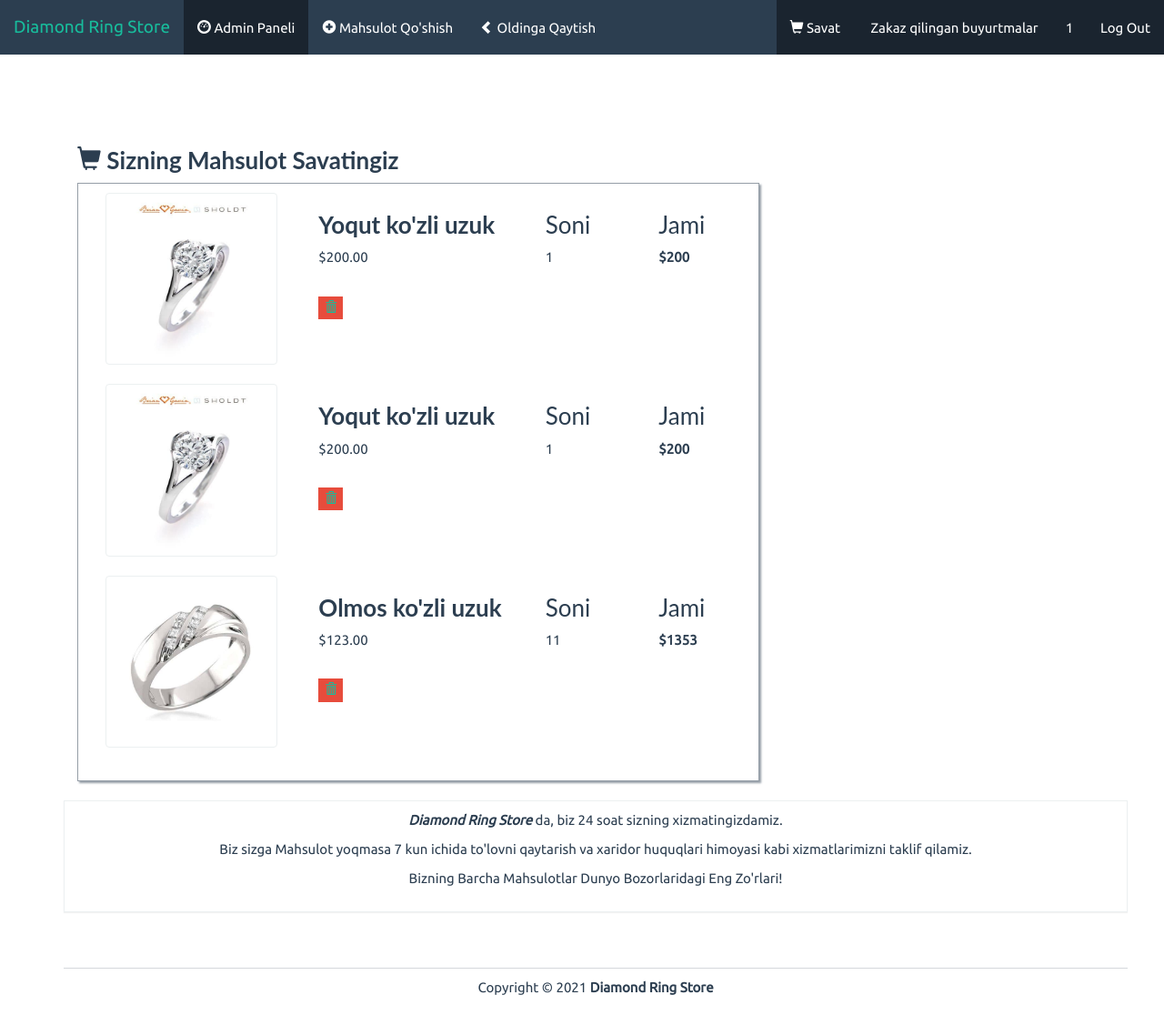
After one commit to Husan-Muhiddinov/Rest-Stone-app, a Django app: page /products/orders in a window 1280 px wide. The commit adds this page. Shown: the whole page at 91% size. Run offline with Django 4.2, Linux system fonts and the light colour scheme; a user stored in the database is signed in; data comes from the database, SQL or seed files in the repository; both versions use the stored data as it was after the commit; some libraries are stand-ins or nearby versions.

Commit message:
Rest Stone-app

```diff
--- a/admiin/views.py
+++ b/admiin/views.py
@@ -33,8 +33,8 @@ def AddProductView(request):
 
 
 def OrderView(request,user_id):
-    order=Cart.objects.filter(is_superuser=request.user)
     orders=get_object_or_404(CheckOut,id=user_id)
+    order=Cart.objects.filter(sav=orders)
     sum = 0
     for p in order:
         sum += p.count
@@ -55,7 +55,7 @@ def AdminIndexView(request):
     orders=CheckOut.objects.all()
     context={
         'products':products,
-        'orders':orders
+        'orders':orders,
     }
     return render(request, 'admiin/index.html',context=context)
 
--- a/products/models.py
+++ b/products/models.py
@@ -21,7 +21,7 @@ class CheckOut(models.Model):
     region=models.CharField(max_length=50)
     country=models.CharField(max_length=25)
     status = models.CharField(max_length=100, null=True, blank=True)
-    cost = models.CharField(max_length=100, blank=True, null=True)
+    cost = models.IntegerField(blank=True, null=True)
 
 
     def __str__(self):
@@ -32,6 +32,7 @@ class Cart(models.Model):
     count=models.IntegerField(default=0)
     product=models.ForeignKey(Product,on_delete=models.CASCADE)
     sav=models.ForeignKey(CheckOut,on_delete=models.CASCADE,null=True)
+    status=models.BooleanField(default=False)
 
     def __str__(self):
         return str(self.product)
--- a/products/urls.py
+++ b/products/urls.py
@@ -1,10 +1,11 @@
 from django.urls import path
-from .views import ArticleDetailView,BasketView,CheckOutView,function,product_delete
+from .views import ArticleDetailView,BasketView,CheckOutView,function,product_delete,recently
 
 
 urlpatterns=[
     path('<int:product_id>/detail',ArticleDetailView,name='detail'),
     path('basket',BasketView,name='basket'),
     path('checkout',CheckOutView,name='checkout'),
+    path('orders',recently,name='orders'),
     path('<int:product_id>/delete',product_delete,name='delete'),
 ]
--- a/products/views.py
+++ b/products/views.py
@@ -4,6 +4,7 @@ from django.shortcuts import get_object_or_404
 from django.views.generic import DetailView
 from django.contrib import messages
 from main.models import Product
+from django.views import View
 from .models import Cart,CheckOut
 import random
 # Create your views here.
@@ -40,12 +41,15 @@ def ArticleDetailView(request, product_id):
 
 
 def BasketView(request):
-    product = Cart.objects.filter(user=request.user)
+    product = Cart.objects.filter(user=request.user).filter(status=False)
     result=product.count
     sum = 0
-    for p in product:
-        t = p.product.price * p.count
-        sum += t
+    if product:
+        for p in product:
+            t = p.product.price * p.count
+            sum += t
+    else:
+        t = 0
     context = {
         'product': product,
         'result':result,
@@ -117,6 +121,10 @@ def CheckOutView(request):
             cost=sum,
         )
         cart.save()
+        for p in product:
+            p.sav = cart
+            p.status = True
+            p.save()
 
         return redirect('index')
     context = {
@@ -125,3 +133,12 @@ def CheckOutView(request):
         'sum':sum,
     }
     return render(request, 'checkout.html', context=context)
+
+
+
+def recently(request):
+    product = Cart.objects.filter(user=request.user).filter(status=True)
+    context = {
+        'product': product,
+    }
+    return render(request, 'orders.html', context=context)
--- a/templates/admiin/index.html
+++ b/templates/admiin/index.html
@@ -14,9 +14,9 @@
 	<div class="col-lg-12">
 		<ul class="summary">
 			<li class="">Kutilayotgan Buyurtmalar <span class="badge">{{ orders|length }}</span></li>
-			<li class="">Tugallangan Buyurtmalar <span class="badge">0</span></li>
+			<!-- <li class="">Tugallangan Buyurtmalar <span class="badge">0</span></li>
 			<li class="">Sotuvda Mavjud Mahsulotlar <span class="badge">{{ products_in_stock }}</span></li>
-			<li class="">Sotuvda Tugagan Mahsulotlar <span class="badge">{{ products|length }}</span></li>
+			<li class="">Sotuvda Tugagan Mahsulotlar <span class="badge">{{ products|length }}</span></li> -->
 			<li class="">Barcha Mahsulotlar <span class="badge">{{ products|length }}</span></li>
 		</ul>
 	</div>
--- a/templates/admiin/view-order.html
+++ b/templates/admiin/view-order.html
@@ -51,7 +51,7 @@
 					<tfoot>
 						<tr>
 							<th colspan="4" class="text-right">Jami narx</th>
-							<th>&dollar;{{ orders.cost }}</th>
+							<th>&dollar;{{ orders.cost|add:10 }}</th>
 						</tr>
 					</tfoot>
 				</table>
@@ -76,7 +76,7 @@
 			<div class="tab-content">
 				<div role="tabpanel" class="tab-pane active" id="shipping">
 					<h4 class="bold">Yetkazib Berish Malumotlari</h4>
-					<p><i class="glyphicon glyphicon-user"></i> NOMI: {{orders.name}}<strong></strong></p>
+					<p><i class="glyphicon glyphicon-user"></i> ISMI: {{orders.name}}-{{orders.first_name}}<strong></strong></p>
 					<p><i class="glyphicon glyphicon-map-marker"></i> MANZILI:
 						<strong>{{orders.address}}</strong>
 					</p>
@@ -96,7 +96,7 @@
 				</div>
 				<div role="tabpanel" class="tab-pane" id="details">
 					<h4 class="bold">Shaxsiy Ta'minlangan Malumotlar</h4>
-					<p><i class="glyphicon glyphicon-user"></i><strong> NOMI: {{orders.name}}</strong></p>
+					<p><i class="glyphicon glyphicon-user"></i><strong> ISMI: {{orders.name}}-{{orders.first_name}}</strong></p>
 					<p><i class="glyphicon glyphicon-phone-alt"></i> TELEFON RAQAMI: <strong>{{orders.number}}</strong></p>
 					<p>
 						<i class="glyphicon glyphicon-envelope"></i> EMAIL:
--- a/templates/base.html
+++ b/templates/base.html
@@ -74,6 +74,11 @@
                             </a>
                         </li>
                         <li class="active">
+                            <a href="{% url 'orders' %}">
+                                <i class="glyphicon glyphicon"></i> Zakaz qilingan buyurtmalar
+                            </a>
+                        </li>
+                        <li class="active">
                             <a href="#",class="btn btn-primary">
                                 <i></i> {{user.username}}
                             </a>
--- a/templates/checkout.html
+++ b/templates/checkout.html
@@ -53,11 +53,11 @@
 								</div>
 								<div class="col-lg-6">
 									<div class="form-group">
-										<label>Viloyat</label>
+										<label>Mamlakat</label>
 										<input class="form-control" placeholder="Viloyat" required, name="region">
 									</div>
 									<div class="form-group">
-										<label>Mamlakat</label>
+										<label>Viloyat</label>
 										<select class="form-control", name="country">
 											<option selected disabled>-------</option>
 											<option>Toshkent</option>
--- /dev/null
+++ b/templates/orders.html
@@ -0,0 +1,57 @@
+{% extends 'base.html' %}
+
+{% block body%}
+
+        <div class="container" id="page">
+			<div class="row">
+				<div class="col-lg-8">
+					<h3 class="bold">
+						<i class="glyphicon glyphicon-shopping-cart"></i> Sizning Mahsulot Savatingiz
+					</h3>
+
+					<div class="panel panel-primary">
+						<div class="panel-body">
+
+
+							{% for i in product %}
+							<div class="row">
+								<div class="col-lg-4">
+									<div class="col-xs-12 col-sm-12 col-md-12 col-lg-12">
+										<div class="thumbnail thumbnail-q">
+											<img src="{{i.product.image.url}}" alt="">
+										</div>
+									</div>
+								</div>
+								<div class="col-lg-4">
+									<h3 class="bold">{{i.product.name}}</h3>
+									<p>&dollar;{{i.product.price}}</p>
+									<br />
+									<p>
+										<button type="button" class="btn btn-danger btn-xs">
+											<a href="{% url 'delete' product_id=i.id %}">
+											<i class="glyphicon glyphicon-trash"></i>
+											</a>
+										</button>
+									</p>
+								</div>
+								<div class="col-lg-2">
+									<h3>Soni</h3>
+									<p>
+										{{i.count}}
+									</p>
+								</div>
+								<div class="col-lg-2">
+									<h3>Jami</h3>
+									<p>
+										<strong>&dollar;{% widthratio i.product.price 1 i.count %}</strong>
+									</p>
+								</div>
+
+							</div>
+							{% endfor %}
+
+
+						</div>
+					</div>
+				</div>
+{% endblock %}
```
Also changed, not shown: db.sqlite3, products/migrations/0009_cart_status.py (added), products/migrations/0010_alter_checkout_cost.py (added), products/migrations/0011_alter_checkout_cost.py (added).
